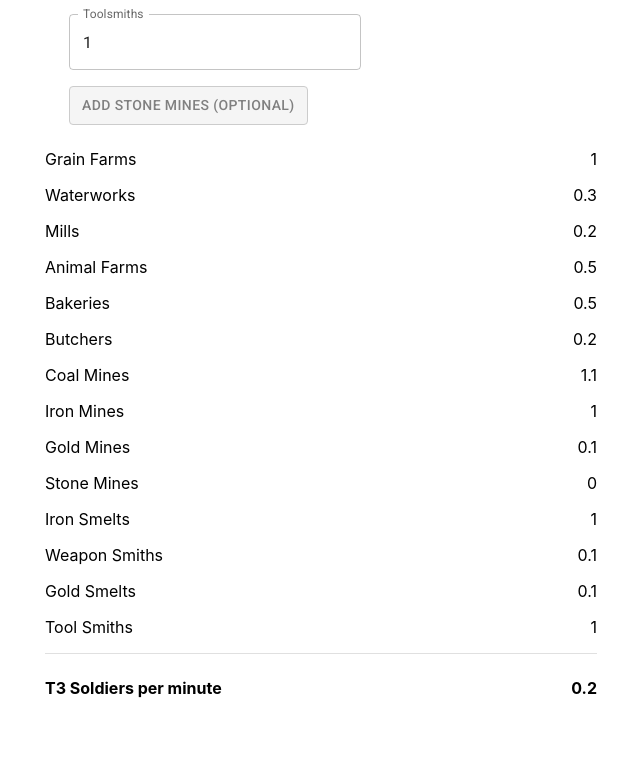
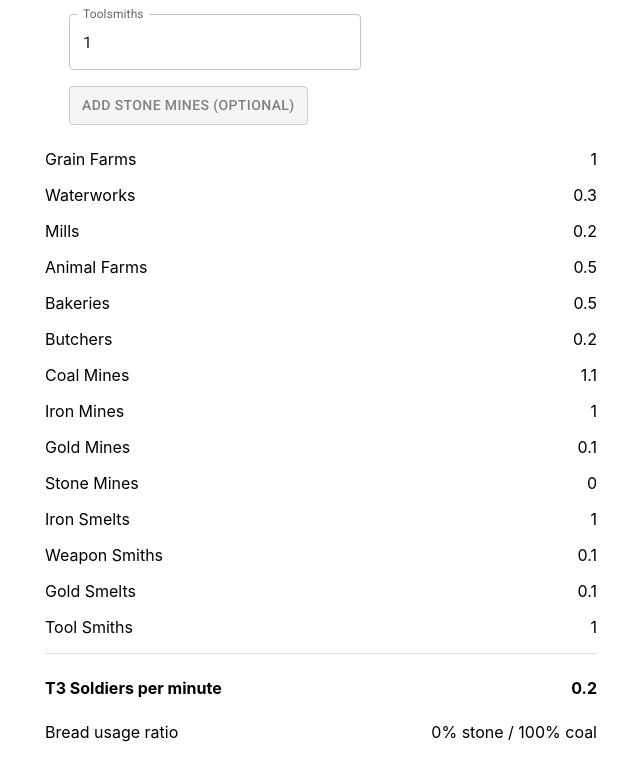
Before and after one commit to Sir-hennihau/Settlers-4-Build-Configurator, a React (Create React App) app: page / in a window 1280 px wide. Shown: the part 274-1054 px from the top of the page, without its empty margins (319-959 px from the left). Built offline with nearby package versions, Linux system fonts and the light colour scheme.

Commit message:
Add stone ration

```diff
--- a/src/App.tsx
+++ b/src/App.tsx
@@ -7,7 +7,7 @@ import { CivilizationSelector } from "./components/civilization-selector/civiliz
 
 function App() {
   return (
-    <Container maxWidth="sm">
+    <Container maxWidth="sm" sx={{ marginBottom: 10 }}>
       <Headline />
       <CivilizationSelector />
       <BuildingInput />
--- a/src/components/solders-per-minute-info/soldiersPerMinuteInfo.tsx
+++ b/src/components/solders-per-minute-info/soldiersPerMinuteInfo.tsx
@@ -2,19 +2,40 @@ import { Divider, Grid } from "@mui/material";
 import { getPreviewString } from "../../helpers/getPreviewString";
 import { selectConfig } from "../../store/config-store/configSlice";
 import { useAppSelector } from "../../store/hooks";
+import { selectBuildingRequirements } from "../../store/building-requirements/buildingRequirementsSlice";
+import { getStoneMineRequirements } from "../../store/hooks";
 
 /**
  * Component that displays the calculated T3 soldiers per minute production rate
  * Shows the result of the current building configuration
  */
 export const SoldiersPerMinuteInfo = () => {
-  const { soldiersPerMinute } = useAppSelector(selectConfig);
+  const { soldiersPerMinute, selectedCivilization } =
+    useAppSelector(selectConfig);
+  const buildingRequirements = useAppSelector(selectBuildingRequirements);
   const soldiersPerMinuteString = getPreviewString(soldiersPerMinute);
+
+  // Get stone mine and bakery info
+  const stoneMineAmount = buildingRequirements.stoneMines;
+  const totalBakeries = buildingRequirements.bakeries;
+
+  const stoneMineReq = getStoneMineRequirements(
+    stoneMineAmount,
+    selectedCivilization
+  );
+  const stoneMineBakeries = stoneMineReq.bakeries;
+  const coalMineBakeries = Math.max(totalBakeries - stoneMineBakeries, 0);
+
+  // Calculate ratios
+  const stoneRatio =
+    totalBakeries > 0 ? (stoneMineBakeries / totalBakeries) * 100 : 0;
+  const coalRatio =
+    totalBakeries > 0 ? (coalMineBakeries / totalBakeries) * 100 : 0;
 
   return (
     <>
       <Divider sx={{ marginTop: 2 }} />
-      <Grid container spacing={2} sx={{ marginTop: 1, marginBottom: 10 }}>
+      <Grid container spacing={2} sx={{ marginTop: 1 }}>
         <Grid item sx={{ fontWeight: "bold" }} xs={8}>
           T3 Soldiers per minute
         </Grid>
@@ -22,6 +43,14 @@ export const SoldiersPerMinuteInfo = () => {
           {soldiersPerMinuteString}
         </Grid>
       </Grid>
+      <Grid container spacing={2} sx={{ marginTop: 1 }}>
+        <Grid item xs={8}>
+          Bread usage ratio
+        </Grid>
+        <Grid item xs={4} sx={{ textAlign: "right" }}>
+          {`${stoneRatio.toFixed(0)}% stone / ${coalRatio.toFixed(0)}% coal`}
+        </Grid>
+      </Grid>
     </>
   );
 };
--- a/src/store/hooks.ts
+++ b/src/store/hooks.ts
@@ -14,10 +14,6 @@ export const getToolSmithAndStoneMineRequirements = (
   stoneMineAmount: number,
   civilization: string | undefined
 ) => {
-  const civConfig = civilization
-    ? civilizationsConfig[civilization as keyof typeof civilizationsConfig]
-    : civilizationsConfig.romans;
-
   const stoneMineRequirements = getStoneMineRequirements(
     stoneMineAmount,
     civilization
@@ -52,30 +48,22 @@ const getToolSmithRequirements = (
 
   const ironSmelts =
     toolSmithAmount * (civConfig.toolSmith.in / civConfig.ironSmelt.out);
-  console.log("ironSmelts", ironSmelts);
 
   const coalMines =
     toolSmithAmount * ((civConfig.toolSmith.in * 2) / civConfig.coalMine.out);
-  console.log("coalMines", coalMines);
   const ironMines =
     toolSmithAmount * (civConfig.toolSmith.in / civConfig.ironMine.out);
-  console.log("ironMines", ironMines);
 
   const bakeries = (coalMines * civConfig.coalMine.in) / civConfig.bakery.out;
-  console.log("bakeries", bakeries);
   const mills = (bakeries * civConfig.bakery.out) / civConfig.mill.out;
-  console.log("mills", mills);
 
   const butchers = (ironMines * civConfig.coalMine.in) / civConfig.butcher.out;
-  console.log("butchers", butchers);
   const animalFarms =
     (butchers * civConfig.butcher.out) / civConfig.animalFarm.out;
-  console.log("animalFarms", animalFarms);
 
   const grainFarms =
     (bakeries * civConfig.bakery.out) / civConfig.grainFarm.out +
     (animalFarms * civConfig.animalFarm.in) / civConfig.grainFarm.out;
-  console.log("grainFarms for toolsmiths", grainFarms);
 
   const waterWorks =
     (bakeries * civConfig.bakery.out) / civConfig.waterworks.out +
@@ -124,6 +112,8 @@ const getStoneMineRequirements = (
     grainFarms,
   };
 };
+
+export { getStoneMineRequirements };
 
 /**
  * Calculates T3 soldier production per minute based on resource type, amount, and civilization
```
